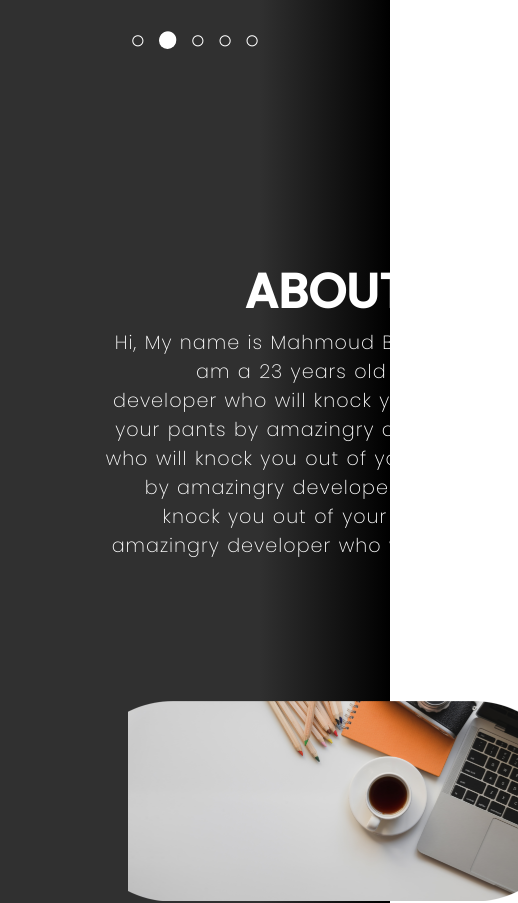
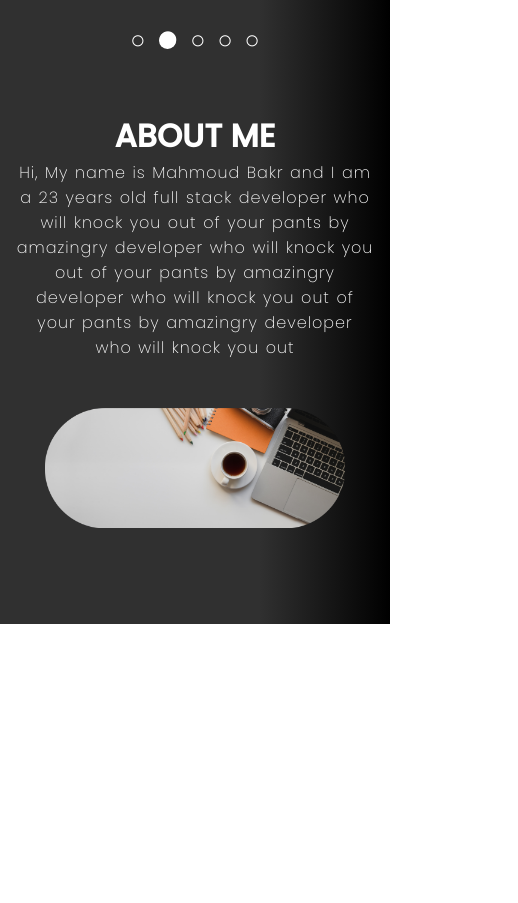
Before and after one commit to MahmoudBakr23/new-portfolio, a React (Create React App) app: page /aboutme in a window 390 px wide. Shown: the top 903 px of the page, 518 px wide, since content can reach past the window. After the commit the page ends 844 px from the top, so only its background shows below. Built offline with nearby package versions, Linux system fonts and the light colour scheme.

Commit message:
Finish the About page on mobile screen

```diff
--- a/src/Components/About.js
+++ b/src/Components/About.js
@@ -12,7 +12,7 @@ const About = () => {
             </SecondWrapper>
             <AboutWrapper>
                 <Heading>ABOUT ME</Heading>
-                <SubHeading tight wid={"400px"}>
+                <SubHeading tight size={"1rem"}>
                     Hi, My name is Mahmoud Bakr and I am a 23 years old full stack developer who will knock you out of your pants by amazingry developer who will knock you out of your pants by amazingry developer who will knock you out of your pants by amazingry developer who will knock you out
                 </SubHeading>
             </AboutWrapper>
--- a/src/Components/Home.js
+++ b/src/Components/Home.js
@@ -8,7 +8,7 @@ const  Home = () => {
             <HomeDiv>
                 <PorText>PORTFOLIO</PorText>
                 <NameHeading>MAHMOUD BAKR</NameHeading>
-                <SubHeading>FULL STACK DEVELOPER</SubHeading>
+                <SubHeading size={"1.2rem"}>FULL STACK DEVELOPER</SubHeading>
             </HomeDiv>
             <SecondDiv>
                 <ImgContainer />
--- a/src/Components/Styles/About.styled.js
+++ b/src/Components/Styles/About.styled.js
@@ -10,6 +10,12 @@ const AboutWrapper = styled.div`
     margin: 10rem 6rem 0rem 6rem;
     padding: 0;
     width: 100%;
+    @media (min-width: 320px) and (max-width: 560px) {
+      align-items: center;
+      align-self: flex-start;
+      margin: 1rem 0 0 0;
+      text-align: center;
+  }
 `
 
 const Heading = styled.h2`
@@ -18,6 +24,9 @@ const Heading = styled.h2`
     margin: 0;
     @media (min-width: 1370px) {
     font-size: 6rem;
+  }
+  @media (min-width: 320px) and (max-width: 560px) {
+    font-size: 2rem;
   }
 `
 
@@ -28,6 +37,11 @@ const SecondWrapper = styled.div`
     align-items: center;
     justify-content: center;
     margin: ${props => props.mar};
+    @media (min-width: 320px) and (max-width: 560px) {
+      align-items: center;
+      align-self: flex-start;
+      margin: 3rem 0 0 0;
+  }
 `
 
 const AboutImg = styled.div`
@@ -36,6 +50,14 @@ const AboutImg = styled.div`
     height: ${props => props.hght};
     background-size: cover;
     background-position: center center;
+    @media (min-width: 320px) and (max-width: 459px) {
+        height: 120px;
+        width: 300px;
+  }
+  @media (min-width: 460px) and (max-width: 560px) {
+        height: 150px;
+        width: 400px;
+  }
 `
 
 export { Heading, AboutWrapper, SecondWrapper, AboutImg }
--- a/src/Components/Styles/Home.styled.js
+++ b/src/Components/Styles/Home.styled.js
@@ -79,15 +79,15 @@ const SubHeading = styled.h2`
     word-spacing: ${props => props.tight ? "0px" : "5px"};
     letter-spacing: ${props => props.tight ? "0px" : "5px"};
     margin: 0.5rem 0;
-    width: ${props => props.wid};
     @media (min-width: 1370px) {
     font-size: 2.5rem;
   }
     @media (min-width: 320px) and (max-width: 560px) {
-      font-size: 1.2rem;
+      font-size: ${props => props.size};
       word-spacing: 1px;
       letter-spacing: 1px;
       margin: 0;
+      padding: 0 1rem;
   }
 `
 
```
